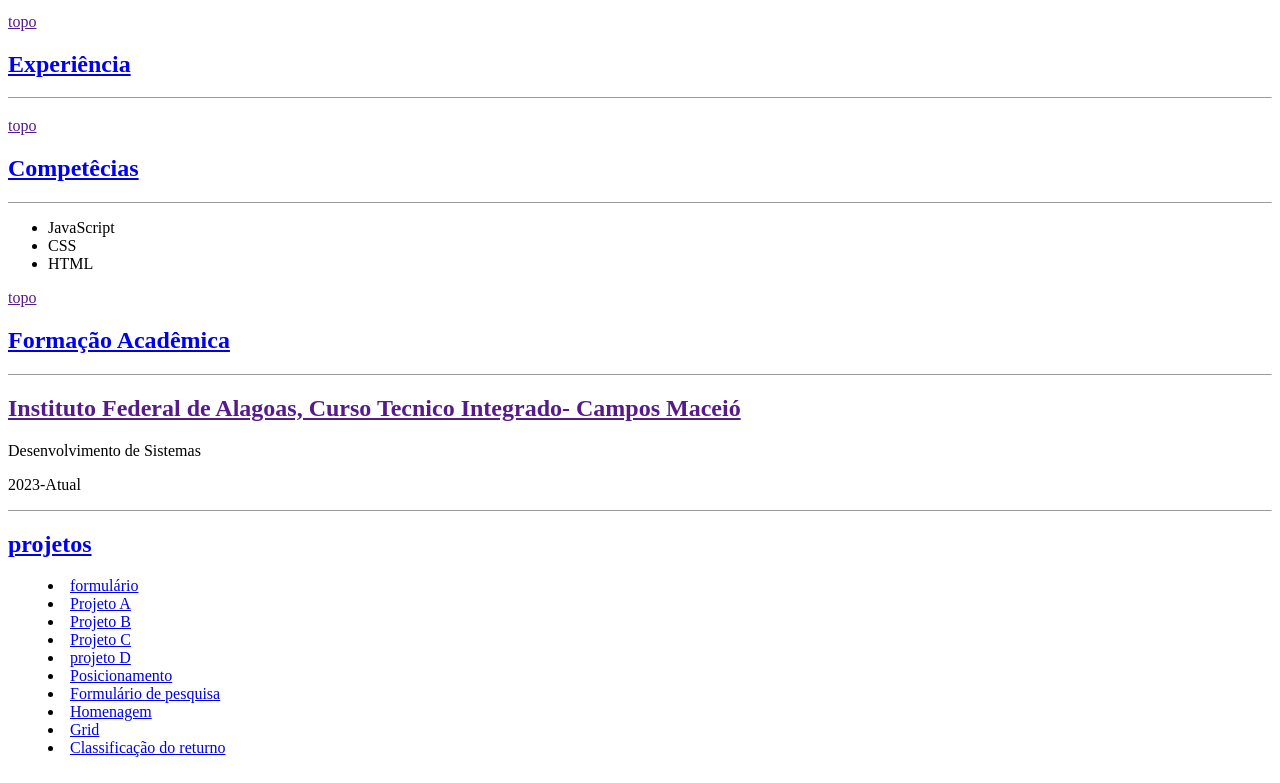
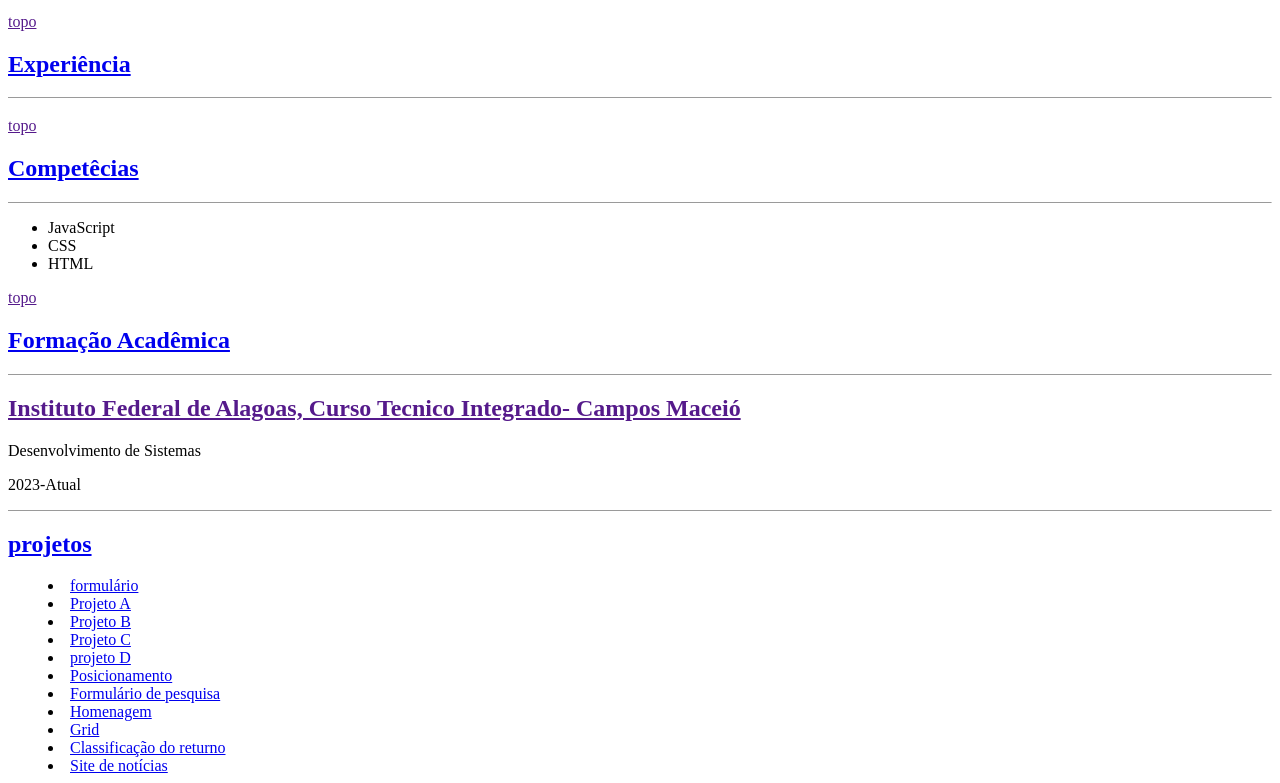
Before and after one commit to LaraLima11/LaraLima11.github.io, a plain HTML site: page index.html in a window 1280 px wide. Shown: the part 702-1485 px from the top of the page. Drawn offline with Linux system fonts and the light colour scheme.

Commit message:
Update index.html

```diff
--- a/index.html
+++ b/index.html
@@ -68,6 +68,7 @@
                 <li><a href="homenagem.html">Homenagem</a></li>
                 <li><a href="grid.html">Grid</a></li>
                <li><a href="classificacao.html">Classificação do returno</a></li>
+                <li><a href="layoutcelular.html">Site de notícias</a></li>
              </dd>
 
 </body>
```
